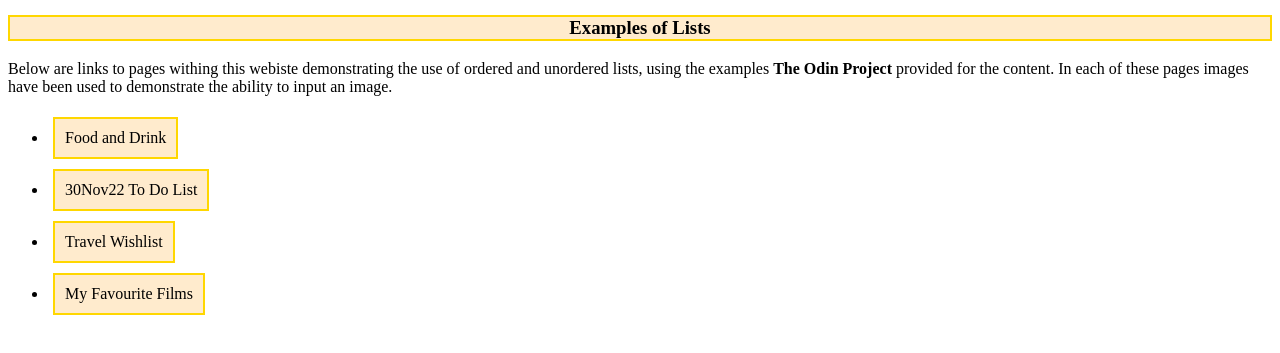
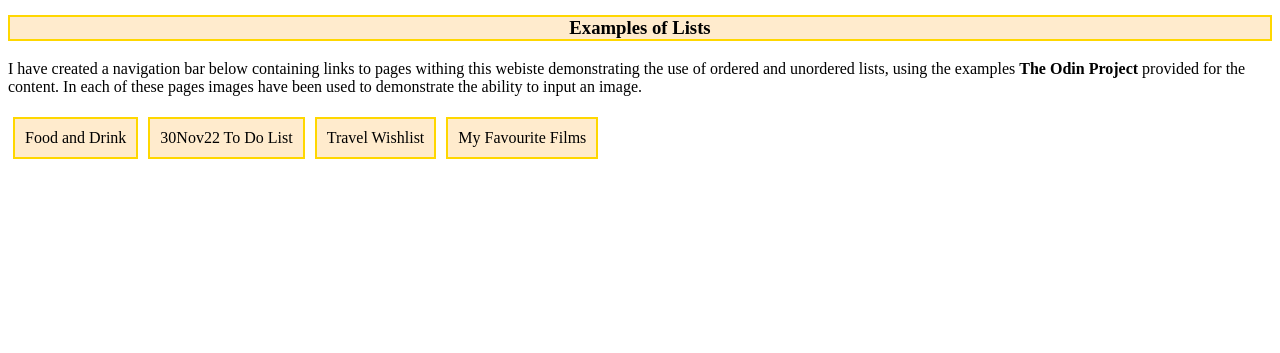
Before and after one commit to benpallett/bens_showcase, a plain HTML site: page index.html in a window 1280 px wide. Shown: the part 305-658 px from the top of the page. Drawn offline with Linux system fonts and the light colour scheme.

Commit message:
The list to internal pages was removed and changed into a nviagtion bar for a cleaner look and there were some general text edits

```diff
--- a/index.html
+++ b/index.html
@@ -17,16 +17,16 @@
        The Odin Project</a> and it will be filled with content from the lessons throughout this course.</p>
 
     <h3>Examples of Lists</h3>
-    <p> Below are links to pages withing this webiste demonstrating the use of ordered
+    <p> I have created a navigation bar below containing links to pages withing this webiste demonstrating the use of ordered
         and unordered lists, using the examples <strong>The Odin Project</strong> provided for the content. In each of these pages images have been used
     to demonstrate the ability to input an image.</p>
 <!-- When I know how, create a button or drop down that takes you to the page of where the examples of lists are. -->
-       <ul class="links-list">
-            <li><a href="./pages/food_drink.html">Food and Drink</a></li>
-            <li><a href="./pages/to_do.html">30Nov22 To Do List</a></li>
-            <li><a href="./pages/travel.html">Travel Wishlist</a></li>
-            <li><a href="./pages/films.html">My Favourite Films</a></li>
-        </ul>
+       <nav class="links-list">
+            <a href="./pages/food_drink.html">Food and Drink</a>
+            <a href="./pages/to_do.html">30Nov22 To Do List</a>
+            <a href="./pages/travel.html">Travel Wishlist</a>
+            <a href="./pages/films.html">My Favourite Films</a>
+       </nav>
 
 
 </body>
--- a/styles.css
+++ b/styles.css
@@ -18,8 +18,11 @@ h3 {
     border: 2px solid gold;
 }
 
+.links-list {
+    display: flex;
+}
+
 .links-list a {
-    display: inline-block;
     padding: 10px;
     margin: 5px;
     border: 2px solid gold;
```
